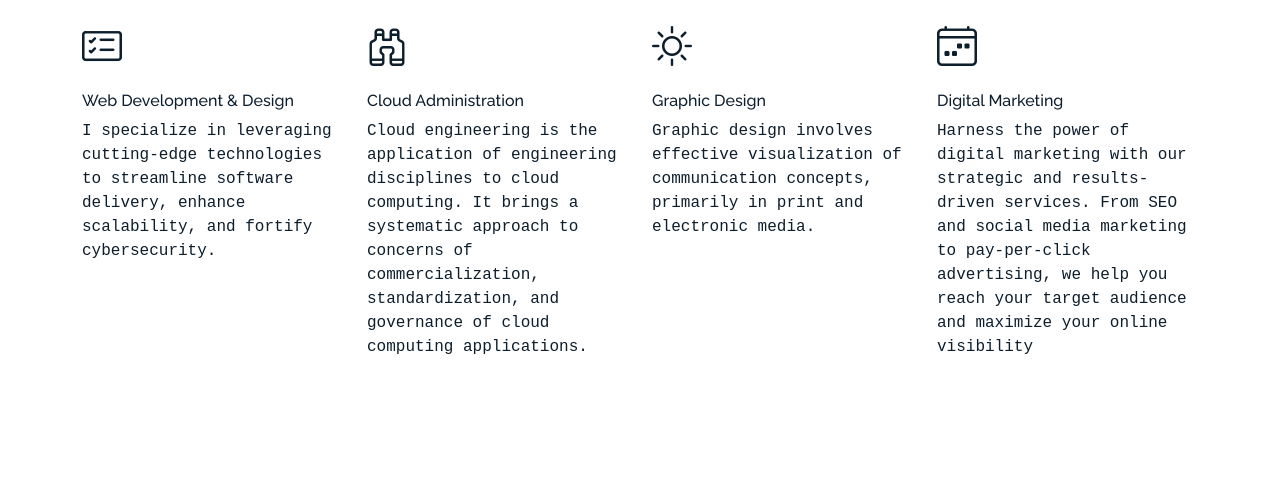
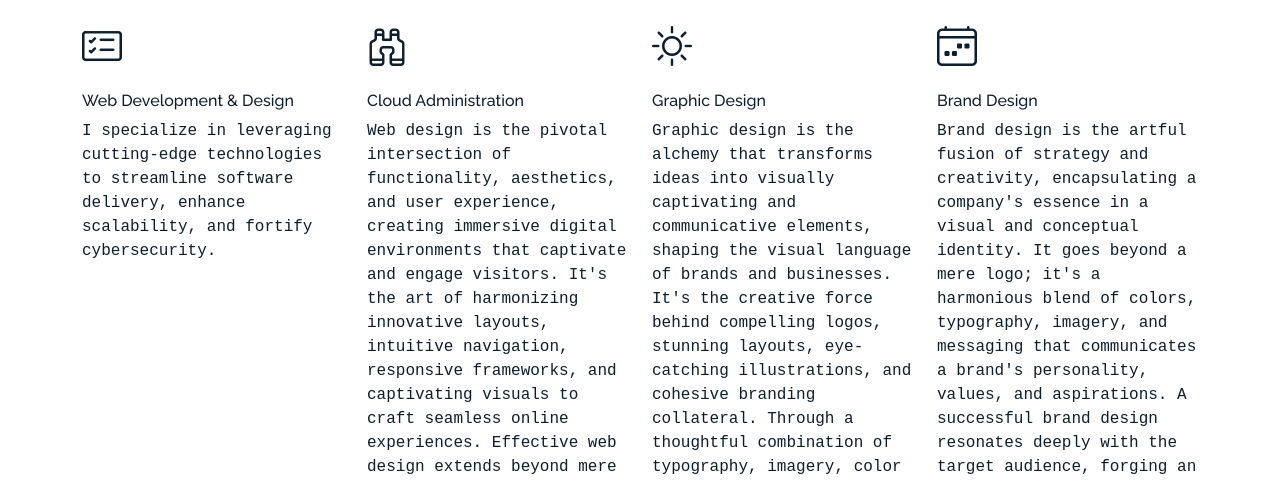
Before and after one commit to 90541111262/portfolio, a plain HTML site: page index.html in a window 1280 px wide. Shown: the part 1885-2367 px from the top of the page. Drawn offline with Linux system fonts and the light colour scheme; a web font is replaced by a local one.

Commit message:
Update index.html

```diff
--- a/index.html
+++ b/index.html
@@ -74,7 +74,7 @@
             <div id="filters" class="filters">
               <a href="#" data-filter="*" class="active">Graphic</a>
               <a href="#" data-filter=".web">Brand</a>
-              <a href="#" data-filter=".design">Design</a>
+              <a href="#" data-filter=".design">Web Design</a>
             </div>
           </div>
         </div>
@@ -165,19 +165,33 @@
           <div class="col-12 col-sm-6 col-md-6 col-lg-3">
             <i class="bi bi-binoculars"></i>
             <h4 class="h4 mb-2">Cloud Administration</h4>
-            <p>Cloud engineering is the application of engineering disciplines to cloud computing. It brings a systematic approach to concerns of commercialization,
-              standardization, and governance of cloud computing applications.</p>
+            <p>Web design is the pivotal intersection of functionality, aesthetics, and user experience, creating immersive digital environments that
+              captivate and engage visitors. It's the art of harmonizing innovative layouts, intuitive navigation, responsive frameworks,
+              and captivating visuals to craft seamless online experiences. Effective web design extends beyond mere visuals; it prioritizes
+              usability and accessibility, ensuring that every user interaction feels intuitive and enriching. In my portfolio, I showcase a
+              repertoire of web design projects that reflect my expertise in crafting user-centric interfaces, leveraging modern design principles
+              and technologies to create visually stunning, user-friendly websites that not only reflect the brand's identity but also deliver
+              exceptional user experiences across various devices and platforms.</p>
           </div>
           <div class="col-12 col-sm-6 col-md-6 col-lg-3">
             <i class="bi bi-brightness-high"></i>
             <h4 class="h4 mb-2">Graphic Design</h4>
-            <p>Graphic design involves effective visualization of communication concepts, primarily in print and electronic media.</p>
+            <p>Graphic design is the alchemy that transforms ideas into visually captivating and communicative elements, shaping the visual language of
+              brands and businesses. It's the creative force behind compelling logos, stunning layouts, eye-catching illustrations, and cohesive branding
+              collateral. Through a thoughtful combination of typography, imagery, color palettes, and layout principles, graphic design breathes life
+              into concepts, effectively conveying messages and evoking emotions. In my portfolio, I exhibit a diverse array of graphic design
+              projects that showcase my ability to merge creativity with purpose, crafting designs that not only capture attention but also resonate
+              deeply with audiences, ultimately driving engagement and fostering meaningful connections between brands and their consumers..</p>
           </div>
           <div class="col-12 col-sm-6 col-md-6 col-lg-3">
             <i class="bi bi-calendar4-week"></i>
-            <h4 class="h4 mb-2">Digital Marketing</h4>
-            <p>Harness the power of digital marketing with our strategic and results-driven services. From SEO and social media marketing to pay-per-click advertising,
-               we help you reach your target audience and maximize your online visibility</p>
+            <h4 class="h4 mb-2">Brand Design</h4>
+            <p>Brand design is the artful fusion of strategy and creativity, encapsulating a company's essence in a visual and conceptual identity.
+              It goes beyond a mere logo; it's a harmonious blend of colors, typography, imagery, and messaging that communicates a brand's personality,
+              values, and aspirations. A successful brand design resonates deeply with the target audience, forging an emotional connection and fostering
+              brand loyalty. It is a meticulous process, meticulously crafted to ensure consistency across all touchpoints, leaving a lasting impression
+              that distinguishes a brand in a crowded market landscape. In my portfolio, I showcase brand designs that seamlessly marry strategic
+              intent with captivating visuals, creating compelling narratives that elevate brands and resonate with their audience.</p>
           </div>
         </div>
       </div>
@@ -190,7 +204,7 @@
     <div class="container">
       <div class="row">
         <div class="col-sm-6">
-          <p class="mb-1">&copy; 2023 Copyright Charles Portfolio. All Rights Reserved</p>
+          <p class="mb-1">&copy; Carlos Aladim | Graphic Designer | 2023 | Copyright | All Rights Reserved</p>
           <div class="credits">
           </div>
         </div>
```
